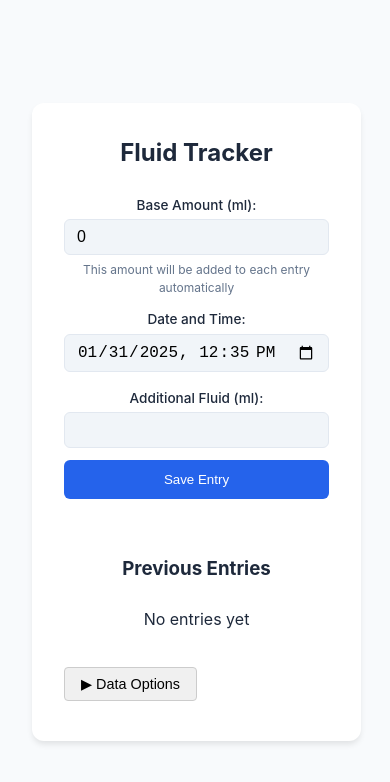
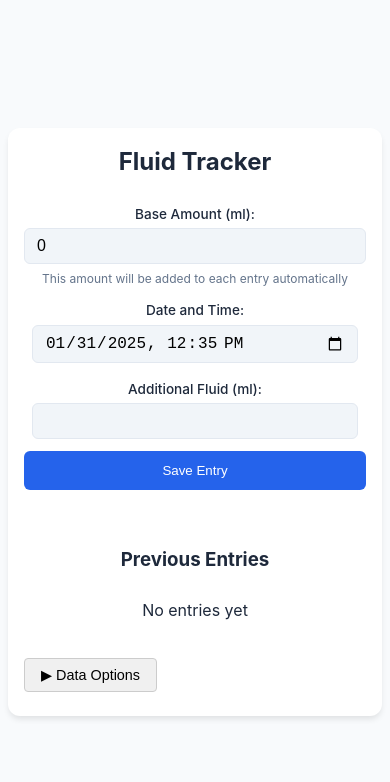
Before and after one commit to Baconwolf/fluidtrack, a React (Vite) app: page / in a window 390 px wide. Shown: the top 782 px of the page. Built offline with nearby package versions, Linux system fonts and the light colour scheme.

Commit message:
mobile fixes

```diff
--- a/src/App.css
+++ b/src/App.css
@@ -1,8 +1,11 @@
 #root {
   max-width: 1280px;
   margin: 0 auto;
-  padding: 2rem;
+  padding: 1rem;
   text-align: center;
+  width: 100%;
+  box-sizing: border-box;
+  overflow-x: hidden;
 }
 
 .logo {
@@ -132,3 +135,18 @@ input {
 .data-transfer .import-label:hover {
   background-color: #e0e0e0;
 }
+
+/* Adjust mobile styles to prevent scrolling */
+@media (max-width: 768px) {
+  #root {
+    padding: 0.5rem;
+  }
+
+  .card {
+    padding: 1em;
+  }
+
+  .input-row {
+    padding: 0 0.5rem;
+  }
+}
```
